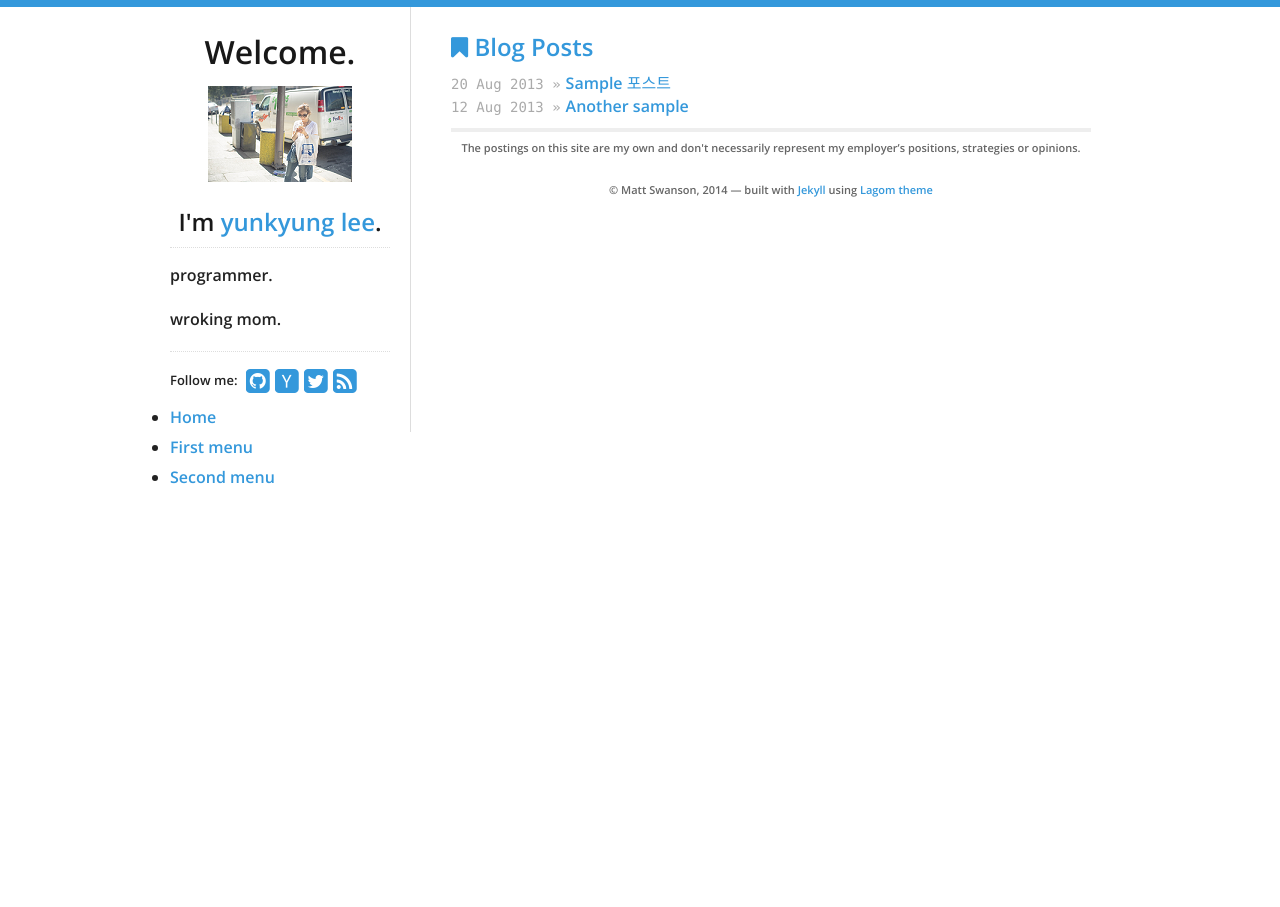
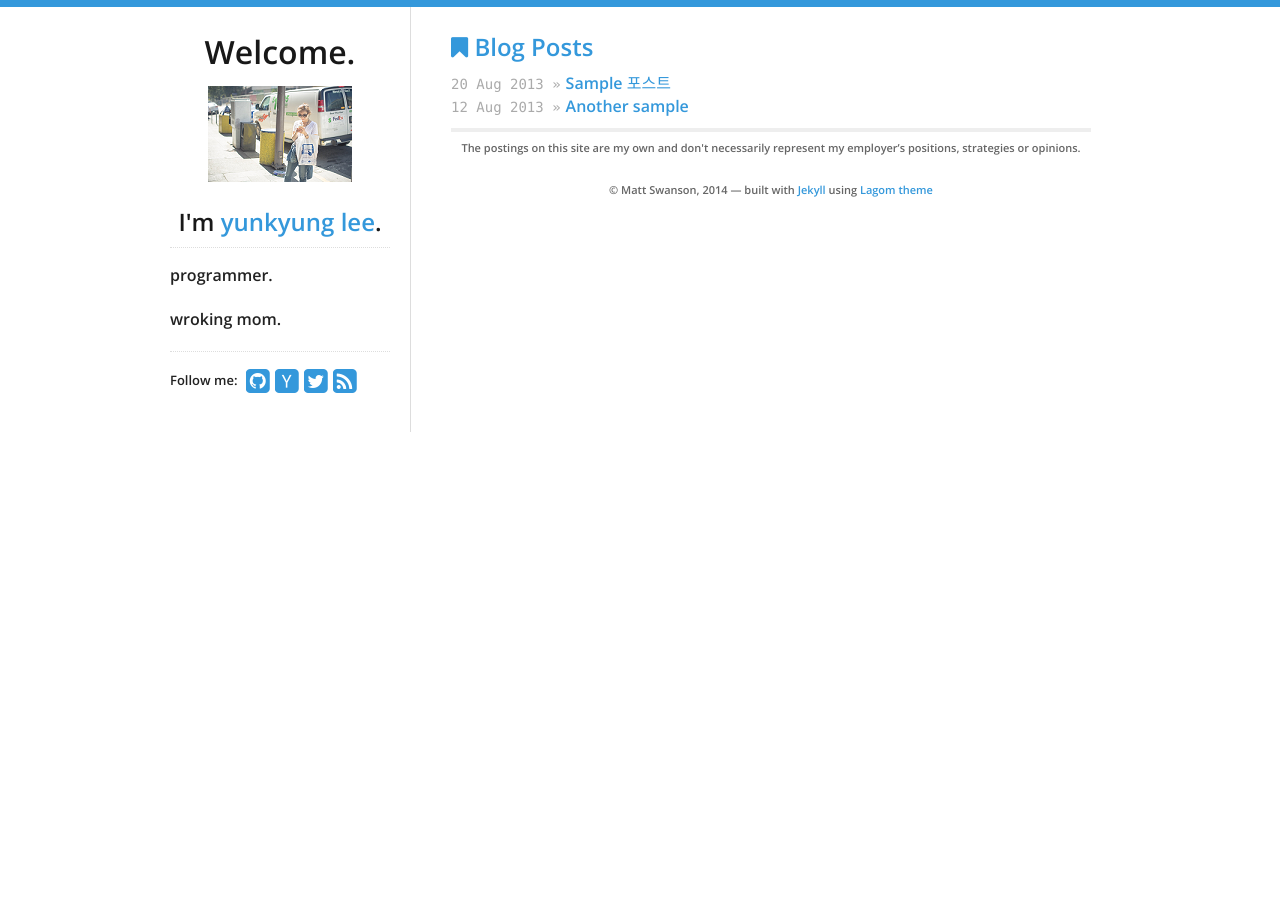
Before and after one commit to nowol79/nowol79.github.io, a Jekyll site: the page built from index.html, in a window 1280 px wide. Built offline with Jekyll 4.4.1, drawn with Linux system fonts in a browser that asks for light colours; nearby versions of some CDN libraries.

Commit message:
Update default.html

```diff
--- a/_layouts/default.html
+++ b/_layouts/default.html
@@ -22,7 +22,6 @@
   <div class="container">
     <div class="four columns sidebar">
       {% include sidebar.html %}
-      {% include nav.html nav=site.data.menu %}
     </div>
 
     <div class="eleven columns content">
```
